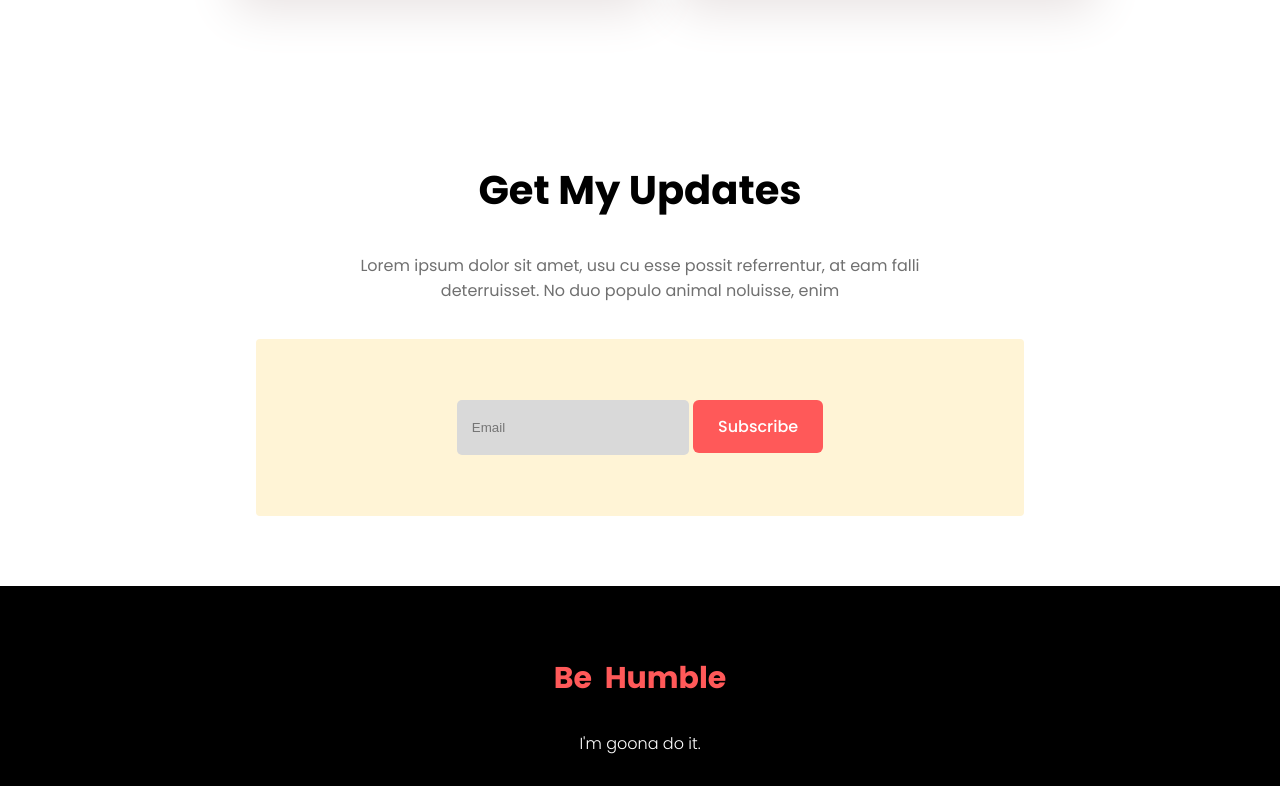
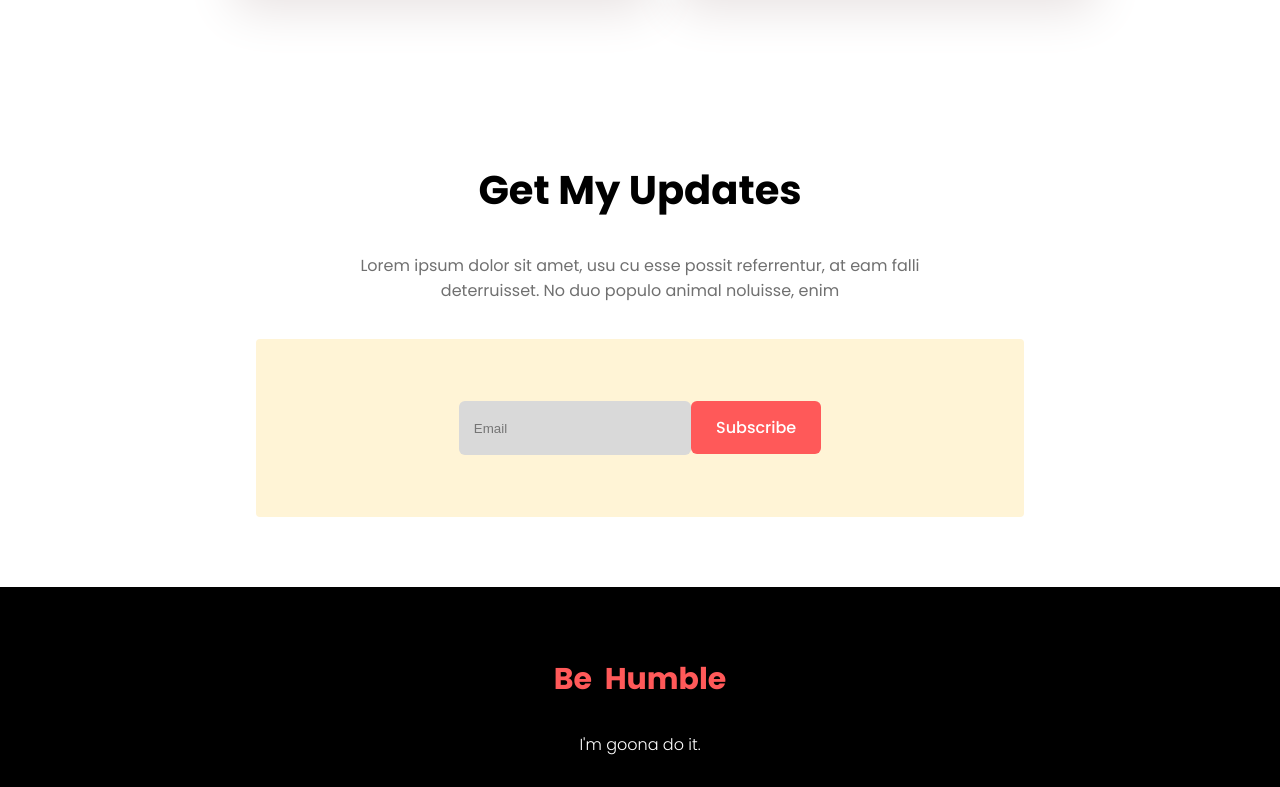
Before and after one commit to afzalhossain00/helping-peoples, a plain HTML site: page index.html in a window 1280 px wide. Shown: the part 2784-3571 px from the top of the page. Drawn offline with Linux system fonts and the light colour scheme.

Commit message:
subscribe area fix

```diff
--- a/style.css
+++ b/style.css
@@ -147,17 +147,18 @@ hr {
 
 .subscribe-area {
     text-align: center;
-    border: 1px solid transparent;
+    border: 2px solid transparent;
 }
 
 #email {
     border: none;
     outline: none;
+    margin-right: -4px;
     padding-top: 20px;
-    padding-bottom: 20px;
+    padding-bottom: 19px;
     padding-right: 40px;
     padding-left: 15px;
-    border-radius: 5px;
+    border-radius: 6px;
     background-color: #D9D9D9;
 }
 
```
